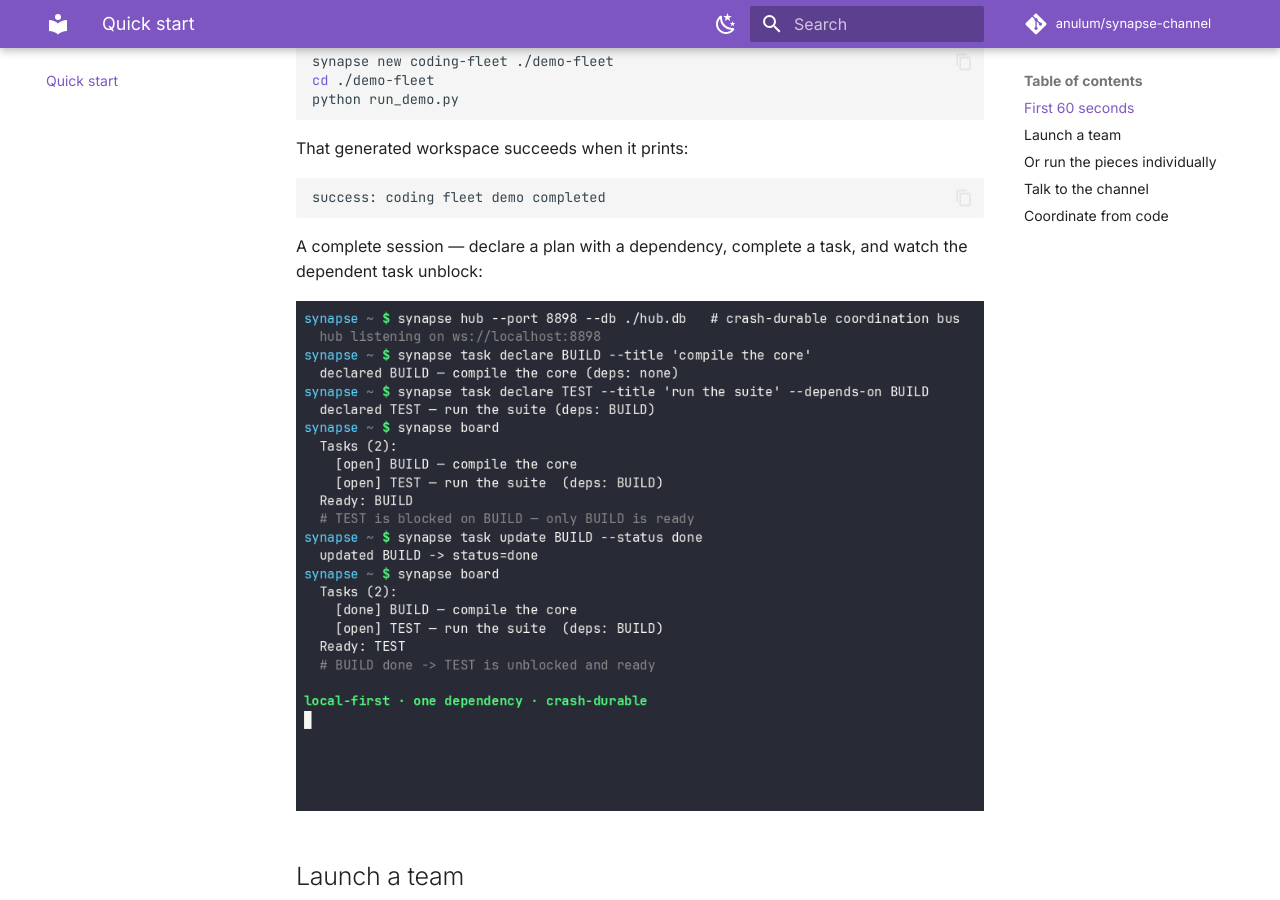
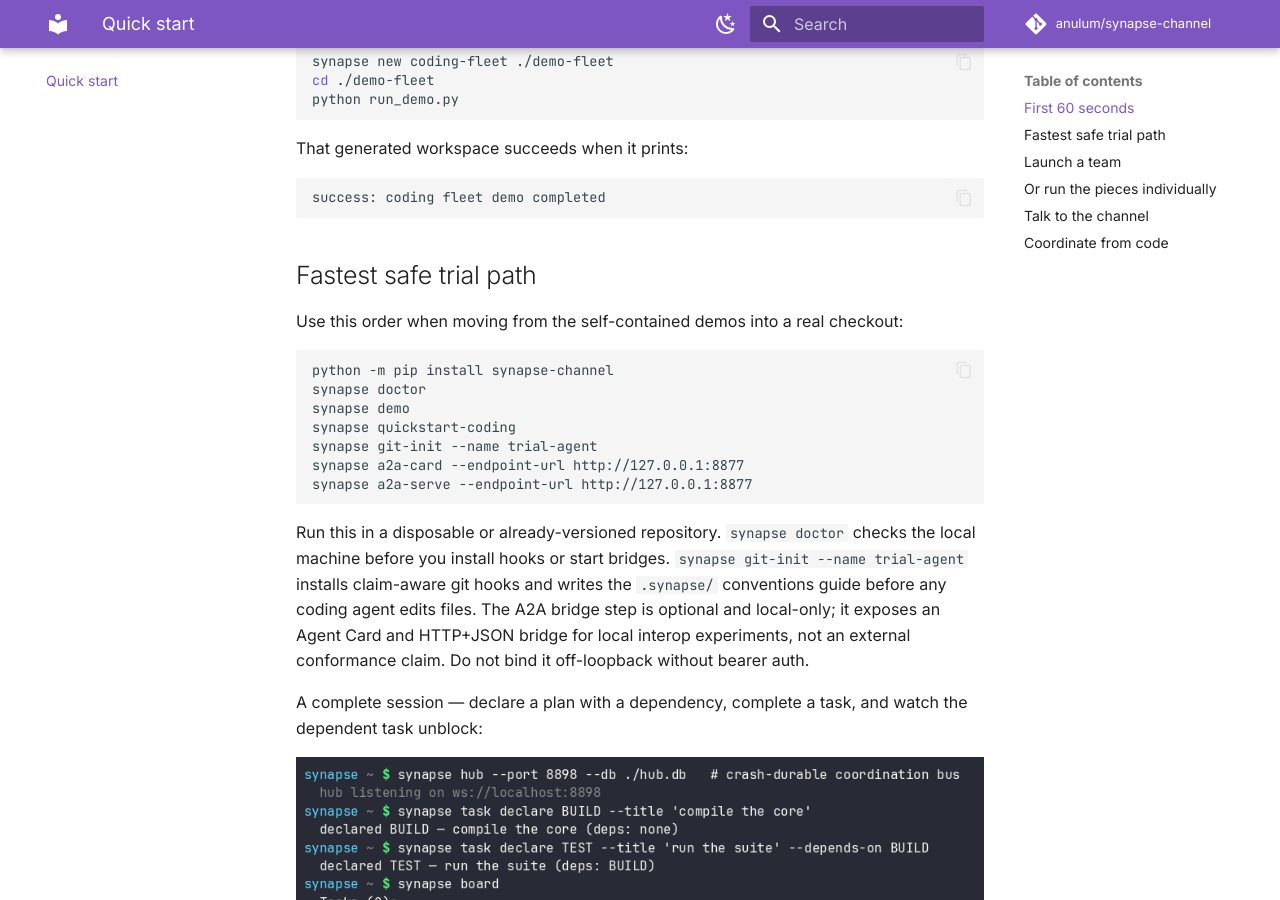
Before and after one commit to anulum/synapse-channel, an MkDocs documentation site: the page built from docs/quickstart.md, in a window 1280 px wide and 900 px high, scrolled down 833 px. Built offline with MkDocs 1.6.1 and Material for MkDocs 9.7.7, drawn with Linux system fonts in a browser that asks for light colours; comment, search, counter and statistics services are not loaded.

Commit message:
docs: refresh safe trial path
Authored by Anulum Fortis & Arcane Sapience (protoscience@anulum.li)

````diff
--- a/docs/_generated/capability_manifest.json
+++ b/docs/_generated/capability_manifest.json
@@ -7,7 +7,7 @@
     "optional_dependency_groups": 4,
     "package_modules": 118,
     "public_api_exports": 59,
-    "tests": 1527,
+    "tests": 1529,
     "version": "0.47.0",
     "wire_message_types": 53,
     "workflows": 10
--- a/docs/quickstart.md
+++ b/docs/quickstart.md
@@ -45,6 +45,28 @@ That generated workspace succeeds when it prints:
 ```text
 success: coding fleet demo completed
 ```
+
+## Fastest safe trial path
+
+Use this order when moving from the self-contained demos into a real checkout:
+
+```bash
+python -m pip install synapse-channel
+synapse doctor
+synapse demo
+synapse quickstart-coding
+synapse git-init --name trial-agent
+synapse a2a-card --endpoint-url http://127.0.0.1:8877
+synapse a2a-serve --endpoint-url http://127.0.0.1:8877
+```
+
+Run this in a disposable or already-versioned repository. `synapse doctor` checks
+the local machine before you install hooks or start bridges. `synapse git-init
+--name trial-agent` installs claim-aware git hooks and writes the `.synapse/`
+conventions guide before any coding agent edits files. The A2A bridge step is
+optional and local-only; it exposes an Agent Card and HTTP+JSON bridge for local
+interop experiments, not an external conformance claim. Do not bind it
+off-loopback without bearer auth.
 
 A complete session — declare a plan with a dependency, complete a task, and watch the
 dependent task unblock:
````
Also changed, not shown: CHANGELOG.md (+2 -0 lines), README.md (+23 -1 lines), docs/cli.md (+20 -0 lines), docs/examples.md (+1 -0 lines), docs/installation.md (+18 -0 lines), 1 other file.
